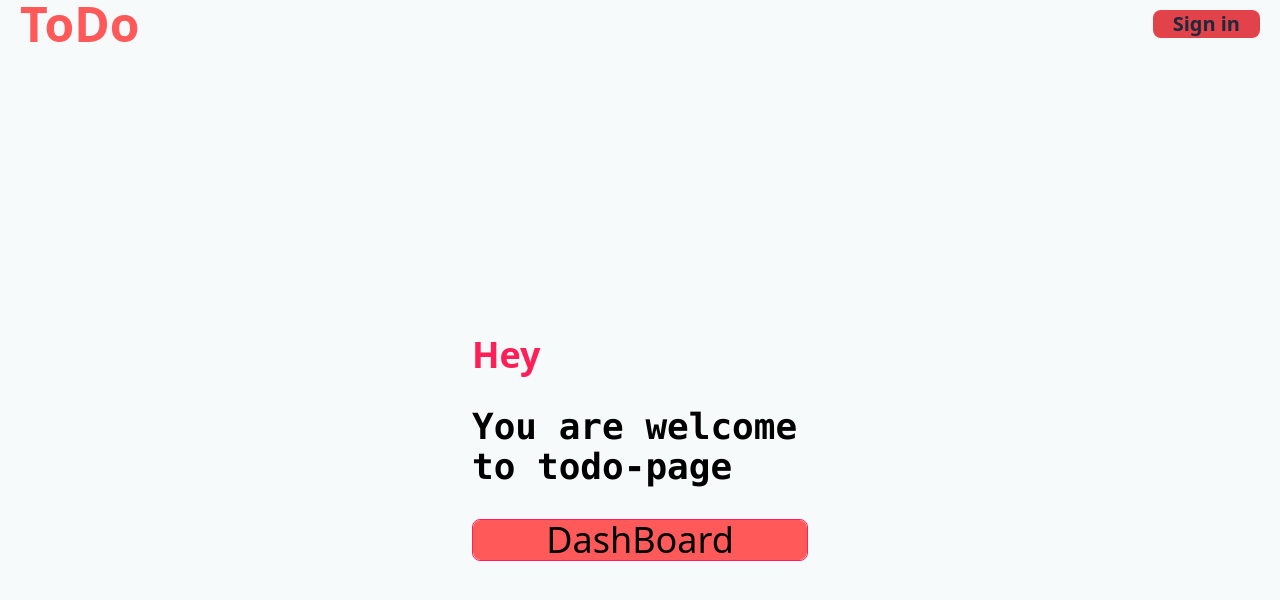
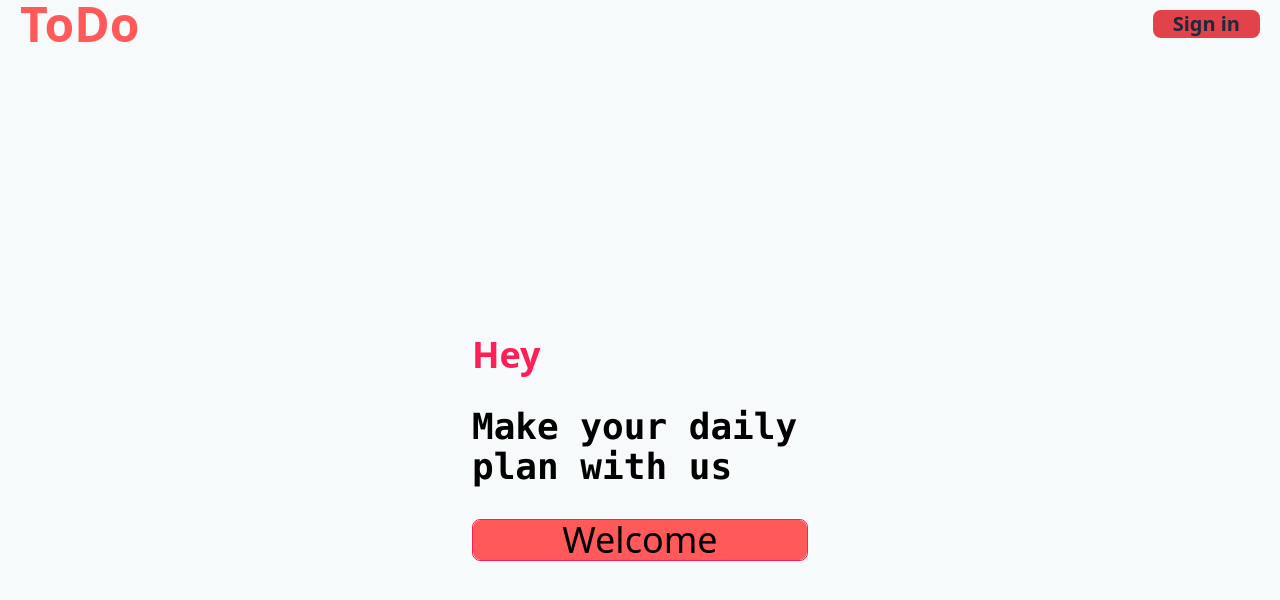
Before and after one commit to Mishael-Git/ToDo-page, a React (Vite) app: page / in a window 1280 px wide. Shown: the top 600 px of the page. Built offline with nearby package versions, Linux system fonts and the light colour scheme.

Commit message:
Little Changes on home page

```diff
--- a/src/components/Home.jsx
+++ b/src/components/Home.jsx
@@ -23,15 +23,15 @@ function Home() {
         <div className="w-96 p-6  space-y-8 rounded-md">
           <h1 class="text-4xl font-extrabold text-[#ff1f58]">Hey</h1>
           <p class="text-4xl font-extrabold font-mono">
-            You are welcome to todo-page{" "}
+            Make your daily plan with us{" "}
           </p>
           <div className="border border-[#ff1f58] rounded-lg">
-            <Link to="/dashboard">
+            <Link to="/signin">
               <button
                 type="submit"
                 className="rounded-lg px-5 text-4xl w-full hover:bg-transparent bg-[#ff5959] "
               >
-                DashBoard
+                Welcome
               </button>
             </Link>
           </div>
```
